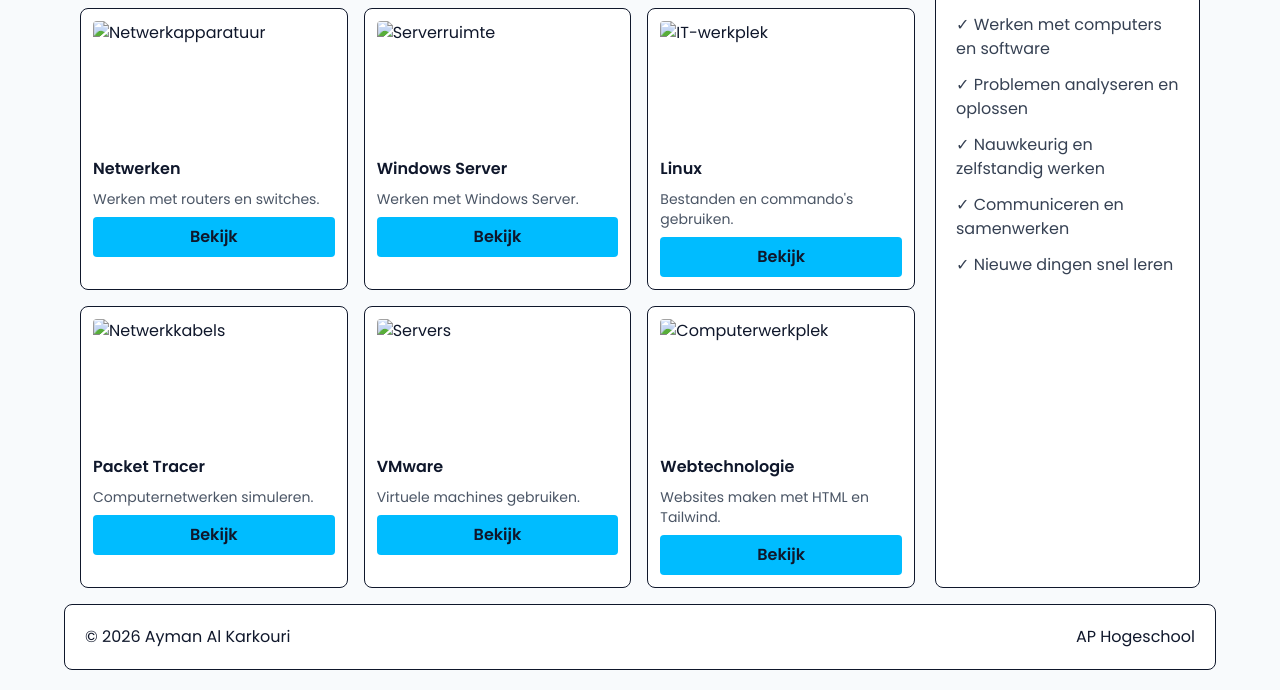
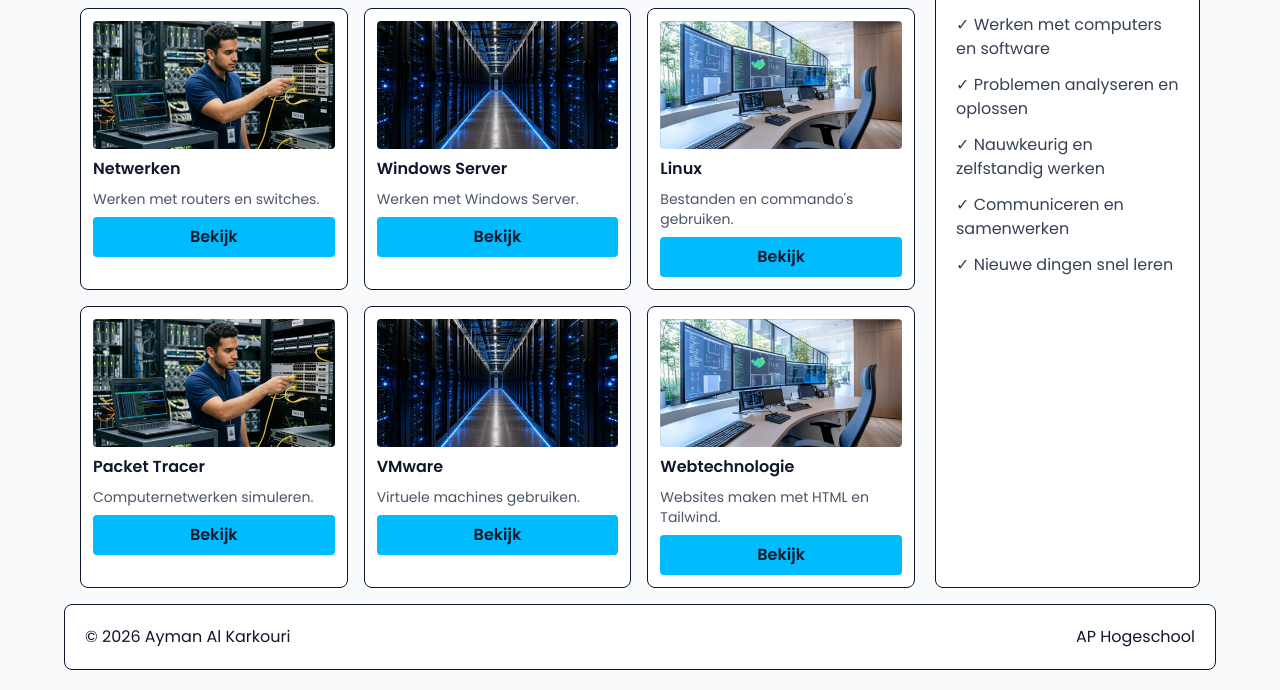
Before and after one commit to alkarkouri313-lab/portfolio, a website: page portfolio.html in a window 1280 px wide. Shown: the part 157-847 px from the top of the page. Drawn offline with Linux system fonts and the light colour scheme.

Commit message:
Afbeeldingen toegevoegd

```diff
--- a/portfolio.html
+++ b/portfolio.html
@@ -1,4 +1,3 @@
-
 <!DOCTYPE html>
 <html lang="nl-BE">
 <head>
@@ -55,7 +54,7 @@
         <section class="grid grid-cols-1 sm:grid-cols-2 lg:grid-cols-3 gap-4">
 
             <article class="bg-white border rounded-lg p-3 flex sm:block gap-3">
-                <img src="images/netwerk.jpg" alt="Netwerkapparatuur"
+                <img src="images/netwerk.png" alt="Netwerkapparatuur"
                      class="w-24 h-24 sm:w-full sm:h-32 object-cover rounded">
                 <div class="flex-1">
                     <h2 class="font-semibold mt-2">Netwerken</h2>
@@ -69,7 +68,7 @@
             </article>
 
             <article class="bg-white border rounded-lg p-3 flex sm:block gap-3">
-                <img src="images/server.jpg" alt="Serverruimte"
+                <img src="images/Server.png" alt="Serverruimte"
                      class="w-24 h-24 sm:w-full sm:h-32 object-cover rounded">
                 <div class="flex-1">
                     <h2 class="font-semibold mt-2">Windows Server</h2>
@@ -83,7 +82,7 @@
             </article>
 
             <article class="bg-white border rounded-lg p-3 flex sm:block gap-3">
-                <img src="images/werkplek.jpg" alt="IT-werkplek"
+                <img src="images/werkplek.png" alt="IT-werkplek"
                      class="w-24 h-24 sm:w-full sm:h-32 object-cover rounded">
                 <div class="flex-1">
                     <h2 class="font-semibold mt-2">Linux</h2>
@@ -97,7 +96,7 @@
             </article>
 
             <article class="bg-white border rounded-lg p-3 flex sm:block gap-3">
-                <img src="images/netwerk.jpg" alt="Netwerkkabels"
+                <img src="images/netwerk.png" alt="Netwerkkabels"
                      class="w-24 h-24 sm:w-full sm:h-32 object-cover rounded">
                 <div class="flex-1">
                     <h2 class="font-semibold mt-2">Packet Tracer</h2>
@@ -111,7 +110,7 @@
             </article>
 
             <article class="bg-white border rounded-lg p-3 flex sm:block gap-3">
-                <img src="images/server.jpg" alt="Servers"
+                <img src="images/Server.png" alt="Servers"
                      class="w-24 h-24 sm:w-full sm:h-32 object-cover rounded">
                 <div class="flex-1">
                     <h2 class="font-semibold mt-2">VMware</h2>
@@ -125,7 +124,7 @@
             </article>
 
             <article class="bg-white border rounded-lg p-3 flex sm:block gap-3">
-                <img src="images/werkplek.jpg" alt="Computerwerkplek"
+                <img src="images/werkplek.png" alt="Computerwerkplek"
                      class="w-24 h-24 sm:w-full sm:h-32 object-cover rounded">
                 <div class="flex-1">
                     <h2 class="font-semibold mt-2">Webtechnologie</h2>
```
Also changed, not shown: project.html (+2 -3 lines), images/Server.png (added), images/netwerk.png (added), images/werkplek.png (added).
